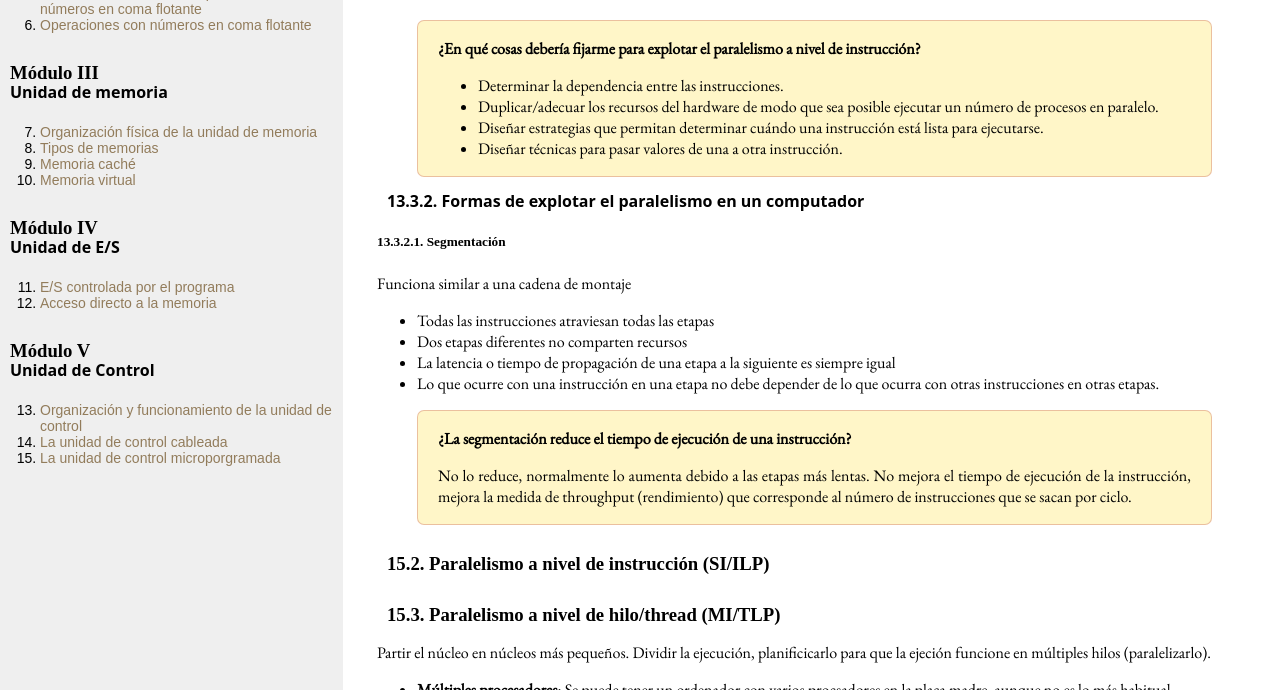
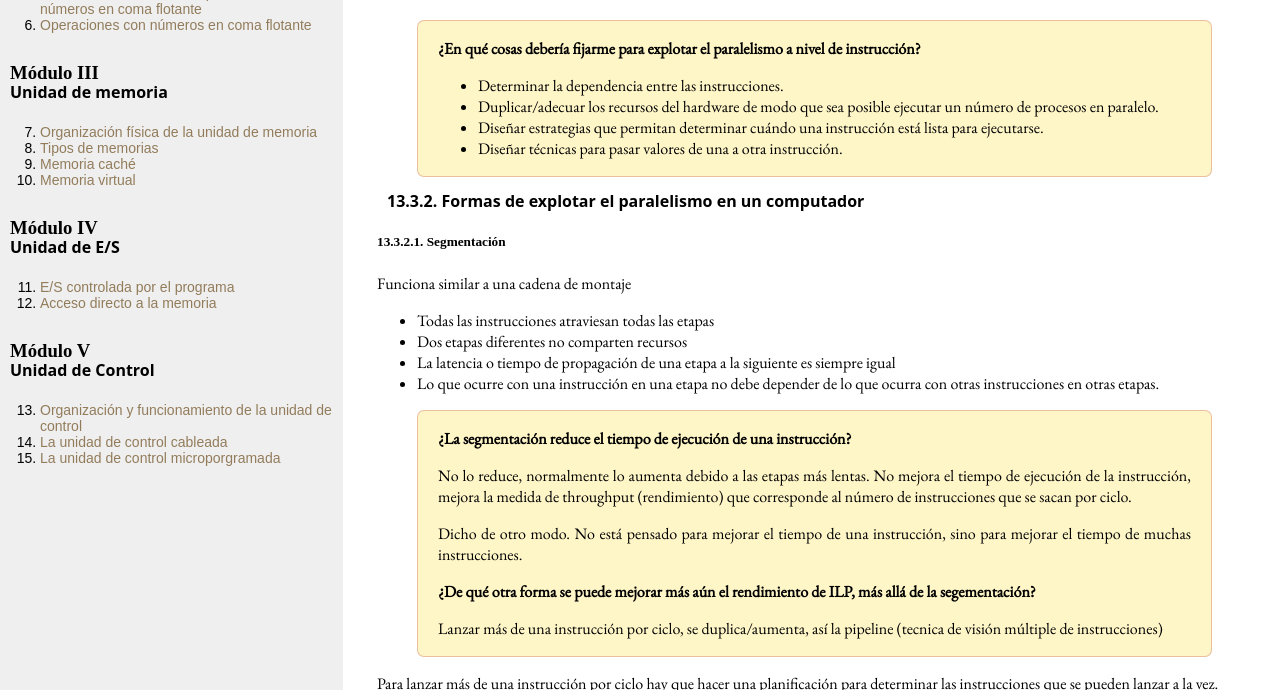
Before and after one commit to dkaerit/EDC, a Jekyll site: the page built from _posts/2020-10-05-TEMA02.md, in a window 1280 px wide and 1400 px high, scrolled down 15223 px. Shown: the part 283-973 px from the top of the window. Built offline with Jekyll 4.4.1, drawn with Linux system fonts in a browser that asks for light colours; some web fonts are replaced; some of the changed text lies outside the part shown; grey boxes are pictures that could not be loaded.

Commit message:
Update 2020-10-05-TEMA02.md

```diff
--- a/_posts/2020-10-05-TEMA02.md
+++ b/_posts/2020-10-05-TEMA02.md
@@ -474,7 +474,7 @@ El flujo de datos/información se refiere acerca del movimiento que tienen los d
 
 <center><img src="https://i.gyazo.com/4efc4c28f5c669e4c2506d5ef739d646.png"></center>
 
-#### 13.3.1 Paralelismo a nivel de instrucción
+#### 13.3.1 Paralelismo a nivel de instrucción (ILP)
 
 > **¿En qué cosas debería fijarme para explotar el paralelismo a nivel de instrucción?**
 >
@@ -496,6 +496,17 @@ Funciona similar a una cadena de montaje
 > **¿La segmentación reduce el tiempo de ejecución de una instrucción?**
 >
 > No lo reduce, normalmente lo aumenta debido a las etapas más lentas. No mejora el tiempo de ejecución de la instrucción, mejora la medida de throughput (rendimiento) que corresponde al número de instrucciones que se sacan por ciclo.
+>
+> Dicho de otro modo. No está pensado para mejorar el tiempo de una instrucción, sino para mejorar el tiempo de muchas instrucciones.
+>
+> **¿De qué otra forma se puede mejorar más aún el rendimiento de ILP, más allá de la segementación?**
+>
+> Lanzar más de una instrucción por ciclo, se duplica/aumenta, así la pipeline (tecnica de visión múltiple de instrucciones)
+
+Para lanzar más de una instrucción por ciclo hay que hacer una planificación para determinar las instrucciones que se pueden lanzar a la vez.
+
+<center><img src="https://i.gyazo.com/387b065d328ab5f4bd4d41457af46f27.png"></center>
+
 
 ### 15.2. Paralelismo a nivel de instrucción (SI/ILP)
 ### 15.3. Paralelismo a nivel de hilo/thread (MI/TLP)
```
